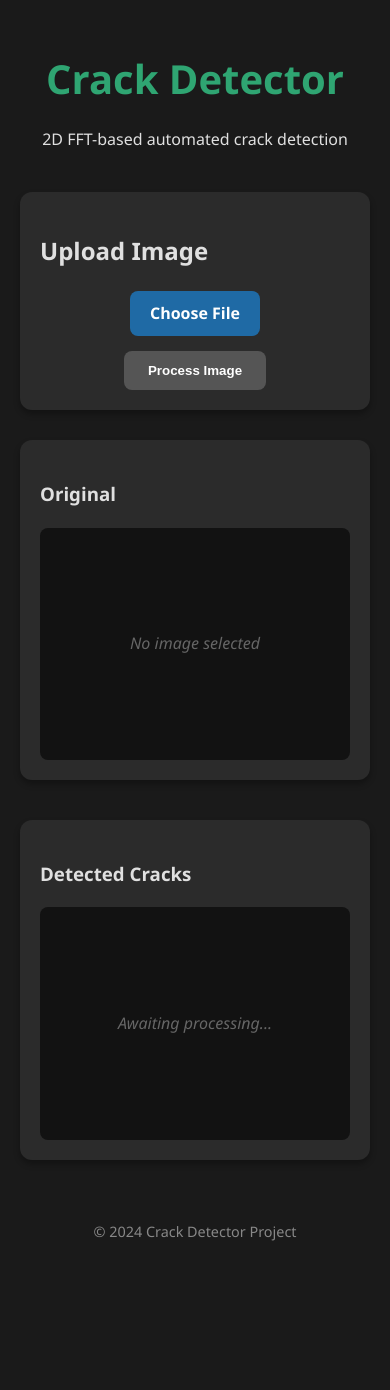
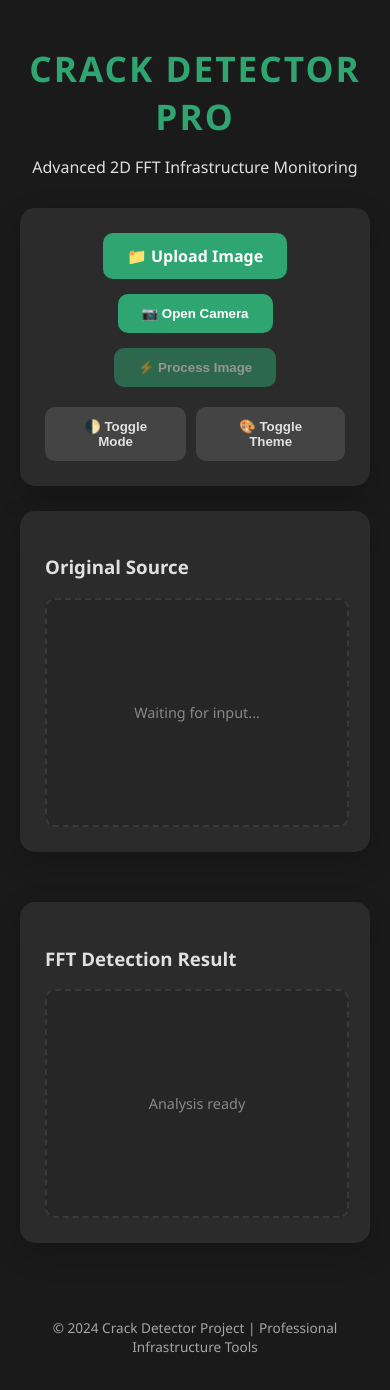
Before and after one commit to daltee/Crack-Detector, a Flask app: page / in a window 390 px wide. Before the commit the page ends 1241 px from the top, so only its background shows below. Run offline with Flask 3, Linux system fonts and the light colour scheme.

Commit message:
feat: modernize UI and add Vercel-ready web application
- Refactored core 2D FFT and preprocessing logic into modular libraries.
- Overhauled desktop GUI with CustomTkinter for a professional look and theme support.
- Added a responsive Flask web application for mobile and PC accessibility.
- Configured Vercel deployment with vercel.json and production requirements.
- Completely rewritten README.md with professional documentation.

Co-authored-by: daltee <94176308+daltee@users.noreply.github.com>

```diff
--- a/static/css/style.css
+++ b/static/css/style.css
@@ -1,117 +1,117 @@
 :root {
     --primary-color: #2fa572;
+    --accent-color: #2fa572;
     --bg-color: #1a1a1a;
     --card-bg: #2b2b2b;
     --text-color: #e0e0e0;
+    --btn-secondary: #444;
+}
+
+body.dark-mode {
+    --bg-color: #1a1a1a;
+    --card-bg: #2b2b2b;
+    --text-color: #e0e0e0;
+}
+
+body.light-mode {
+    --bg-color: #f0f0f0;
+    --card-bg: #ffffff;
+    --text-color: #222222;
+    --btn-secondary: #ccc;
+}
+
+body.cyan-theme {
+    --primary-color: #1f6aa5;
     --accent-color: #1f6aa5;
 }
 
 body {
-    font-family: 'Segoe UI', Tahoma, Geneva, Verdana, sans-serif;
+    font-family: 'Segoe UI', system-ui, -apple-system, sans-serif;
     background-color: var(--bg-color);
     color: var(--text-color);
     margin: 0;
     padding: 0;
-    line-height: 1.6;
+    transition: background-color 0.3s, color 0.3s;
 }
 
 .container {
-    max-width: 1000px;
+    max-width: 1100px;
     margin: 0 auto;
     padding: 20px;
 }
 
 header {
     text-align: center;
-    margin-bottom: 40px;
+    margin-bottom: 30px;
 }
 
 header h1 {
-    font-size: 2.5rem;
+    font-size: 2.2rem;
+    letter-spacing: 2px;
     color: var(--primary-color);
-    margin-bottom: 10px;
+    margin-bottom: 5px;
 }
 
 .card {
     background-color: var(--card-bg);
-    border-radius: 12px;
-    padding: 20px;
-    box-shadow: 0 4px 6px rgba(0, 0, 0, 0.3);
+    border-radius: 15px;
+    padding: 25px;
+    box-shadow: 0 10px 30px rgba(0, 0, 0, 0.2);
+    margin-bottom: 25px;
+}
+
+.button-group {
+    display: flex;
+    justify-content: center;
+    gap: 15px;
+    flex-wrap: wrap;
     margin-bottom: 20px;
 }
 
-.upload-section {
-    max-width: 600px;
-    margin: 0 auto 30px;
+.toggles {
+    display: flex;
+    justify-content: center;
+    gap: 10px;
 }
 
-#upload-form {
-    display: flex;
-    flex-direction: column;
-    align-items: center;
-    gap: 15px;
+.btn {
+    padding: 12px 24px;
+    border-radius: 10px;
+    border: none;
+    font-weight: 600;
+    cursor: pointer;
+    transition: transform 0.1s, filter 0.2s;
+    text-align: center;
 }
 
-input[type="file"] {
-    display: none;
-}
+.btn:active { transform: scale(0.98); }
 
-.custom-file-upload {
-    display: inline-block;
-    padding: 10px 20px;
-    cursor: pointer;
-    background-color: var(--accent-color);
-    color: white;
-    border-radius: 8px;
-    font-weight: bold;
-    transition: opacity 0.2s;
-}
+.btn-primary { background-color: var(--primary-color); color: white; }
+.btn-accent { background-color: var(--accent-color); color: white; }
+.btn-secondary { background-color: var(--btn-secondary); color: var(--text-color); }
 
-.custom-file-upload:hover {
-    opacity: 0.9;
-}
-
-button {
-    padding: 12px 24px;
-    background-color: var(--primary-color);
-    color: white;
-    border: none;
-    border-radius: 8px;
-    font-weight: bold;
-    cursor: pointer;
-    transition: opacity 0.2s, background-color 0.2s;
-}
-
-button:hover:not(:disabled) {
-    opacity: 0.9;
-}
-
-button:disabled {
-    background-color: #555;
-    cursor: not-allowed;
-}
+.btn:disabled { opacity: 0.5; cursor: not-allowed; }
 
 .results-container {
     display: grid;
     grid-template-columns: 1fr 1fr;
-    gap: 20px;
+    gap: 25px;
 }
 
 @media (max-width: 768px) {
-    .results-container {
-        grid-template-columns: 1fr;
-    }
+    .results-container { grid-template-columns: 1fr; }
 }
 
 .image-preview {
     width: 100%;
     aspect-ratio: 4/3;
-    background-color: #121212;
-    border-radius: 8px;
+    background-color: rgba(0,0,0,0.1);
+    border-radius: 10px;
     display: flex;
     align-items: center;
     justify-content: center;
     overflow: hidden;
+    border: 2px dashed rgba(128,128,128,0.2);
 }
 
 .image-preview img {
@@ -121,13 +121,22 @@ button:disabled {
 }
 
 .placeholder {
-    color: #666;
-    font-style: italic;
+    color: #888;
+    font-size: 0.9rem;
+}
+
+#camera-container {
+    text-align: center;
+}
+
+video {
+    border-radius: 10px;
+    margin-bottom: 15px;
 }
 
 footer {
     text-align: center;
-    margin-top: 40px;
-    font-size: 0.9rem;
-    color: #888;
+    margin-top: 50px;
+    font-size: 0.85rem;
+    opacity: 0.7;
 }
--- a/templates/index.html
+++ b/templates/index.html
@@ -3,42 +3,50 @@
 <head>
     <meta charset="UTF-8">
     <meta name="viewport" content="width=device-width, initial-scale=1.0">
-    <title>Crack Detector - 2D FFT Analysis</title>
+    <title>Crack Detector Pro - Web Analysis</title>
     <link rel="stylesheet" href="{{ url_for('static', filename='css/style.css') }}">
 </head>
-<body>
+<body class="dark-mode">
     <div class="container">
         <header>
-            <h1>Crack Detector</h1>
-            <p>2D FFT-based automated crack detection</p>
+            <h1>CRACK DETECTOR PRO</h1>
+            <p>Advanced 2D FFT Infrastructure Monitoring</p>
         </header>
 
         <main>
-            <section class="upload-section">
-                <div class="card">
-                    <h2>Upload Image</h2>
-                    <form id="upload-form">
-                        <label for="image-input" class="custom-file-upload">
-                            Choose File
-                        </label>
-                        <input id="image-input" type="file" accept="image/*" />
-                        <button type="submit" id="process-btn" disabled>Process Image</button>
-                    </form>
+            <div class="controls-card card">
+                <div class="button-group">
+                    <label for="image-input" class="btn btn-accent">📁 Upload Image</label>
+                    <input id="image-input" type="file" accept="image/*" hidden />
+
+                    <button id="camera-btn" class="btn btn-accent">📷 Open Camera</button>
+                    <button id="process-btn" class="btn btn-primary" disabled>⚡ Process Image</button>
                 </div>
-            </section>
 
-            <section class="results-section">
+                <div class="toggles">
+                    <button id="appearance-toggle" class="btn btn-secondary">🌓 Toggle Mode</button>
+                    <button id="theme-toggle" class="btn btn-secondary">🎨 Toggle Theme</button>
+                </div>
+            </div>
+
+            <div id="camera-container" class="card" style="display: none;">
+                <video id="video" width="100%" autoplay playsinline></video>
+                <button id="snap-btn" class="btn btn-primary">📸 Capture Photo</button>
+                <canvas id="canvas" style="display:none;"></canvas>
+            </div>
+
+            <section class="display-section">
                 <div class="results-container">
                     <div class="card">
-                        <h3>Original</h3>
+                        <h3>Original Source</h3>
                         <div id="original-preview" class="image-preview">
-                            <span class="placeholder">No image selected</span>
+                            <span class="placeholder">Waiting for input...</span>
                         </div>
                     </div>
                     <div class="card">
-                        <h3>Detected Cracks</h3>
+                        <h3>FFT Detection Result</h3>
                         <div id="result-preview" class="image-preview">
-                            <span class="placeholder">Awaiting processing...</span>
+                            <span class="placeholder">Analysis ready</span>
                         </div>
                     </div>
                 </div>
@@ -46,61 +54,114 @@
         </main>
 
         <footer>
-            <p>&copy; 2024 Crack Detector Project</p>
+            <p>&copy; 2024 Crack Detector Project | Professional Infrastructure Tools</p>
         </footer>
     </div>
 
     <script>
         const imageInput = document.getElementById('image-input');
-        const uploadForm = document.getElementById('upload-form');
         const processBtn = document.getElementById('process-btn');
+        const cameraBtn = document.getElementById('camera-btn');
+        const snapBtn = document.getElementById('snap-btn');
+        const video = document.getElementById('video');
+        const canvas = document.getElementById('canvas');
+        const cameraContainer = document.getElementById('camera-container');
+
         const originalPreview = document.getElementById('original-preview');
         const resultPreview = document.getElementById('result-preview');
 
+        const appearanceToggle = document.getElementById('appearance-toggle');
+        const themeToggle = document.getElementById('theme-toggle');
+
+        let currentBlob = null;
+
+        // Appearance & Theme Toggles
+        appearanceToggle.addEventListener('click', () => {
+            document.body.classList.toggle('light-mode');
+            document.body.classList.toggle('dark-mode');
+        });
+
+        themeToggle.addEventListener('click', () => {
+            document.body.classList.toggle('cyan-theme');
+        });
+
+        // Image Upload
         imageInput.addEventListener('change', function(e) {
             const file = e.target.files[0];
             if (file) {
+                currentBlob = file;
                 const reader = new FileReader();
-                reader.onload = function(event) {
+                reader.onload = (event) => {
                     originalPreview.innerHTML = `<img src="${event.target.result}" alt="Original">`;
                     processBtn.disabled = false;
                 };
                 reader.readAsDataURL(file);
+                cameraContainer.style.display = 'none';
+                stopCamera();
             }
         });
 
-        uploadForm.addEventListener('submit', async function(e) {
-            e.preventDefault();
-            const file = imageInput.files[0];
-            if (!file) return;
+        // Camera Handling
+        let stream = null;
+        cameraBtn.addEventListener('click', async () => {
+            try {
+                stream = await navigator.mediaDevices.getUserMedia({ video: { facingMode: "environment" } });
+                video.srcObject = stream;
+                cameraContainer.style.display = 'block';
+            } catch (err) {
+                alert("Error accessing camera: " + err);
+            }
+        });
+
+        snapBtn.addEventListener('click', () => {
+            canvas.width = video.videoWidth;
+            canvas.height = video.videoHeight;
+            canvas.getContext('2d').drawImage(video, 0, 0);
+
+            const dataUrl = canvas.toDataURL('image/png');
+            originalPreview.innerHTML = `<img src="${dataUrl}" alt="Captured">`;
+
+            canvas.toBlob((blob) => {
+                currentBlob = blob;
+                processBtn.disabled = false;
+            });
+
+            stopCamera();
+            cameraContainer.style.display = 'none';
+        });
+
+        function stopCamera() {
+            if (stream) {
+                stream.getTracks().forEach(track => track.stop());
+                stream = null;
+            }
+        }
+
+        // Processing
+        processBtn.addEventListener('click', async () => {
+            if (!currentBlob) return;
 
             const formData = new FormData();
-            formData.append('image', file);
+            formData.append('image', currentBlob, 'image.png');
 
             processBtn.disabled = true;
-            processBtn.innerText = 'Processing...';
-            resultPreview.innerHTML = '<span class="placeholder">Processing...</span>';
+            processBtn.innerText = '⏳ Processing...';
+            resultPreview.innerHTML = '<span class="placeholder">Analyzing frequencies...</span>';
 
             try {
-                const response = await fetch('/process', {
-                    method: 'POST',
-                    body: formData
-                });
+                const response = await fetch('/process', { method: 'POST', body: formData });
                 const data = await response.json();
 
                 if (data.result) {
                     resultPreview.innerHTML = `<img src="${data.result}" alt="Result">`;
                 } else {
-                    alert('Error: ' + (data.error || 'Unknown error'));
-                    resultPreview.innerHTML = '<span class="placeholder">Error occurred</span>';
+                    alert('Error: ' + data.error);
                 }
             } catch (error) {
-                console.error('Error:', error);
-                alert('An error occurred during processing.');
-                resultPreview.innerHTML = '<span class="placeholder">Error occurred</span>';
+                alert('Connection error');
             } finally {
                 processBtn.disabled = false;
-                processBtn.innerText = 'Process Image';
+                processBtn.innerText = '⚡ Process Image';
             }
         });
     </script>
```
Also changed, not shown: fft_logic.py (+11 -9 lines), main_gui.py (+112 -113 lines), preprocessing.py (+10 -15 lines).
